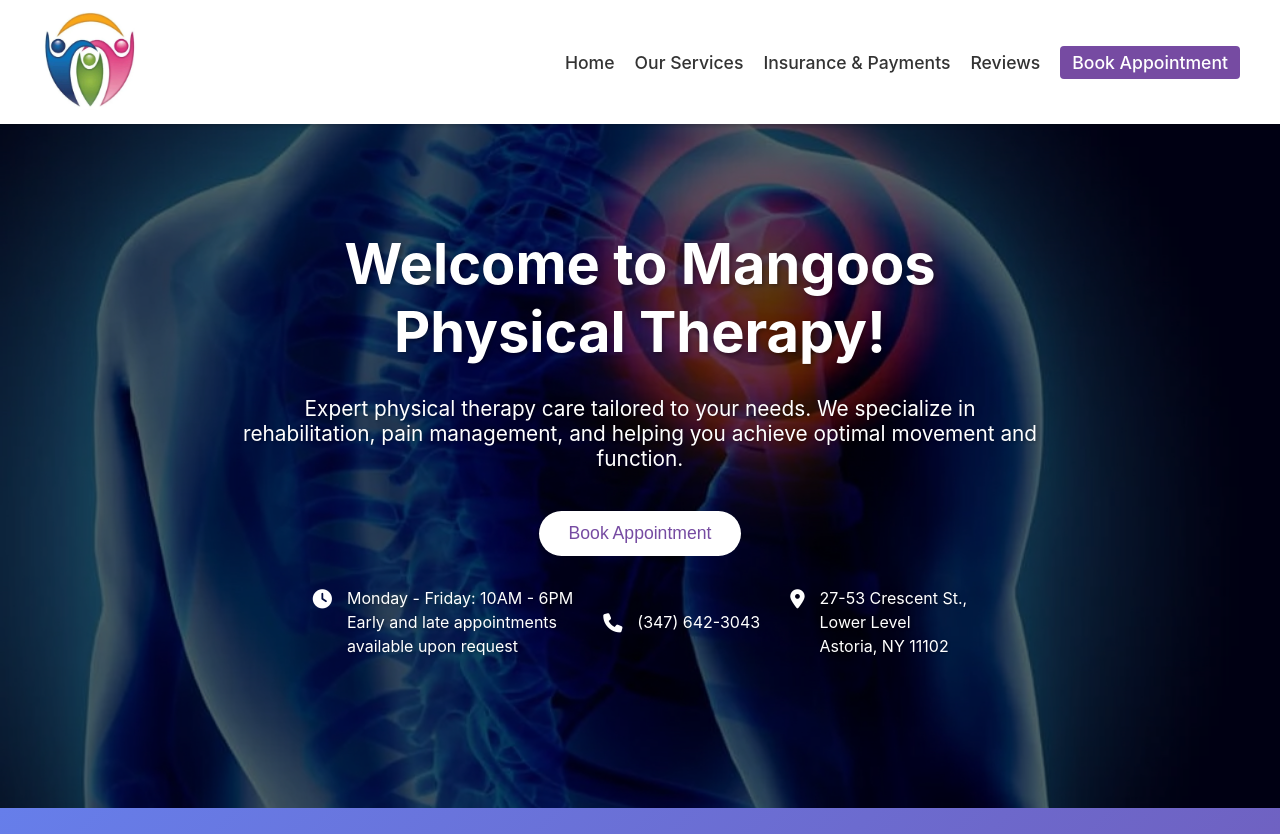
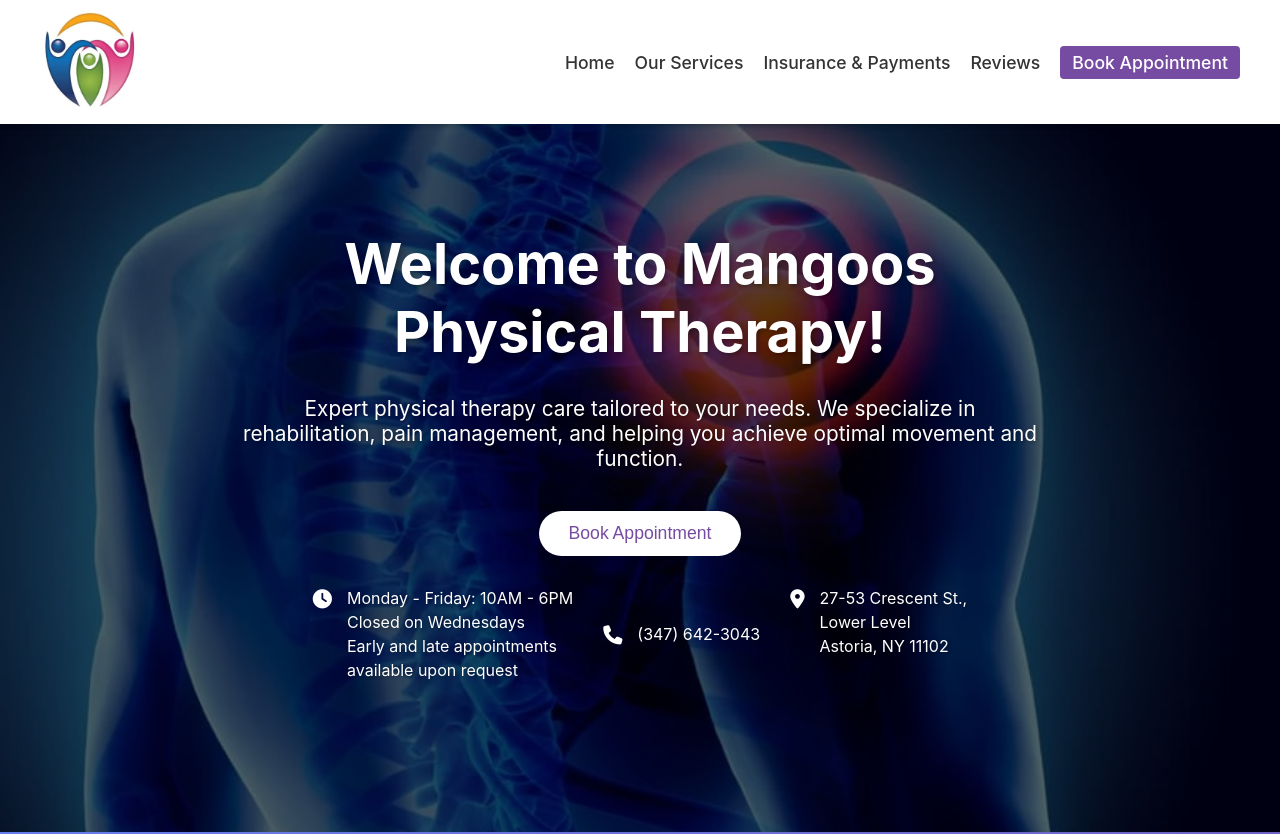
Before and after one commit to a-laz/mangoos-pt, a React (Create React App) app: page / in a window 1280 px wide. Shown: the top 834 px of the page. Built offline with nearby package versions, Linux system fonts and the light colour scheme.

Commit message:
update: changed hours

```diff
--- a/src/pages/HomePage.js
+++ b/src/pages/HomePage.js
@@ -58,7 +58,7 @@
           <div className="hero-info">
             <div className="hours">
               <i className="fas fa-clock"></i>
-              <p>Monday - Friday: 10AM - 6PM<br />Early and late appointments<br /> available upon request</p>
+              <p>Monday - Friday: 10AM - 6PM<br />Closed on Wednesdays<br />Early and late appointments<br /> available upon request</p>
             </div>
             <div className="phone">
               <i className="fas fa-phone"></i>
```
